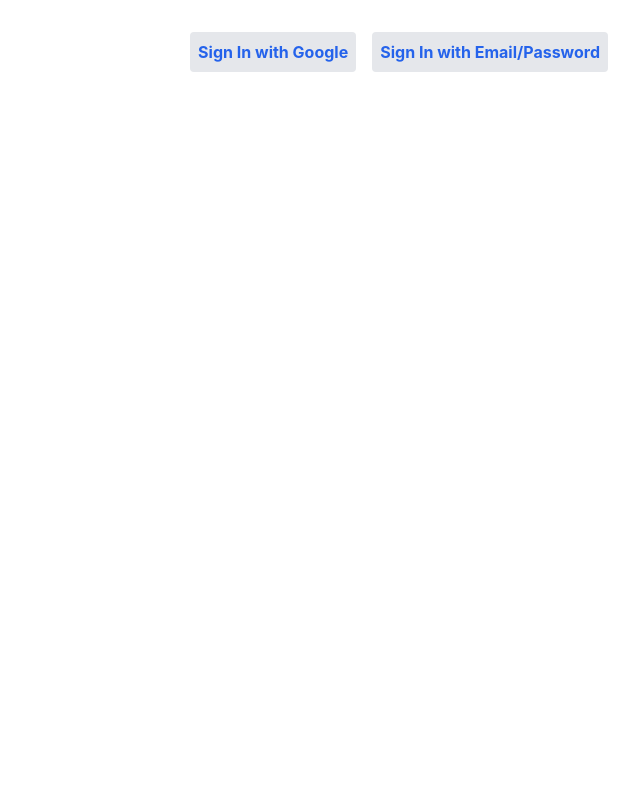
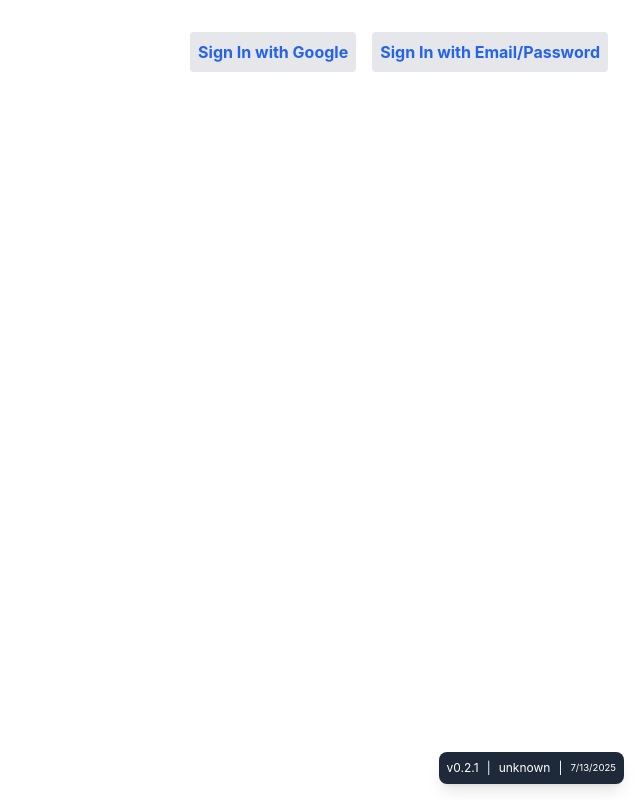
Before and after one commit to olegme/get-craftly-app, a React (Vite) app: page / in a window 1280 px wide. Shown: the whole page, without its empty margins (640-1280 px from the left). Built offline with nearby package versions, Linux system fonts and the light colour scheme; no server answers.

Commit message:
Add version tracking system with UI display and build integration

```diff
--- a/package.json
+++ b/package.json
@@ -5,6 +5,8 @@
   "type": "module",
   "scripts": {
     "dev": "vite",
+    "version": "node scripts/version.js",
+    "prebuild": "node scripts/version.js",
     "build": "vite build",
     "lint": "eslint .",
     "preview": "vite preview",
--- /dev/null
+++ b/scripts/version.js
@@ -0,0 +1,34 @@
+import fs from 'fs';
+import path from 'path';
+import { execSync } from 'child_process';
+
+// Get the current git commit hash
+let gitCommit = 'unknown';
+try {
+  gitCommit = execSync('git rev-parse --short HEAD').toString().trim();
+} catch (e) {
+  console.log('Could not get git commit hash, using "unknown"');
+}
+
+// Get the current version from package.json
+const packageJsonPath = path.resolve('package.json');
+const packageJson = JSON.parse(fs.readFileSync(packageJsonPath, 'utf8'));
+const version = packageJson.version;
+
+// Get current timestamp
+const buildTime = new Date().toISOString();
+
+// Create environment variables file
+const envContent = `VITE_APP_VERSION=${version}
+VITE_BUILD_TIME=${buildTime}
+VITE_GIT_COMMIT=${gitCommit}
+`;
+
+const envPath = path.resolve('.env.local');
+fs.writeFileSync(envPath, envContent);
+
+console.log(`Version info generated:
+  Version: ${version}
+  Build Time: ${buildTime}
+  Git Commit: ${gitCommit}
+`);
--- a/src/App.jsx
+++ b/src/App.jsx
@@ -1,6 +1,7 @@
 import React, { useEffect, useState } from 'react';
 import './App.css';
 import MainBoard from './components/MainBoard';
+import VersionInfo from './components/VersionInfo';
 import { signIn, signOutUser, onUserStateChanged } from './auth';
 import { getAuth, signInWithEmailAndPassword, createUserWithEmailAndPassword } from 'firebase/auth';
 
@@ -101,6 +102,7 @@ function App() {
         )}
       </header>
       {user && <MainBoard user={user} />}
+      <VersionInfo />
     </div>
   );
 }
--- /dev/null
+++ b/src/components/VersionInfo.jsx
@@ -0,0 +1,22 @@
+import React from 'react';
+
+const VersionInfo = () => {
+  // Get version from environment or package.json
+  const version = import.meta.env.VITE_APP_VERSION || '0.2.1';
+  const buildTime = import.meta.env.VITE_BUILD_TIME || new Date().toISOString();
+  const gitCommit = import.meta.env.VITE_GIT_COMMIT || 'unknown';
+
+  return (
+    <div className="fixed bottom-4 right-4 bg-gray-800 text-white text-xs p-2 rounded-lg shadow-lg z-50">
+      <div className="flex items-center space-x-2">
+        <span>v{version}</span>
+        <span className="hidden md:inline">|</span>
+        <span className="hidden md:inline truncate max-w-[100px]">{gitCommit.substring(0, 7)}</span>
+        <span className="hidden md:inline">|</span>
+        <span className="hidden md:inline text-[0.6rem]">{new Date(buildTime).toLocaleDateString()}</span>
+      </div>
+    </div>
+  );
+};
+
+export default VersionInfo;
```
Also changed, not shown: 1 other file (tests, documents, lock files or other folders).
